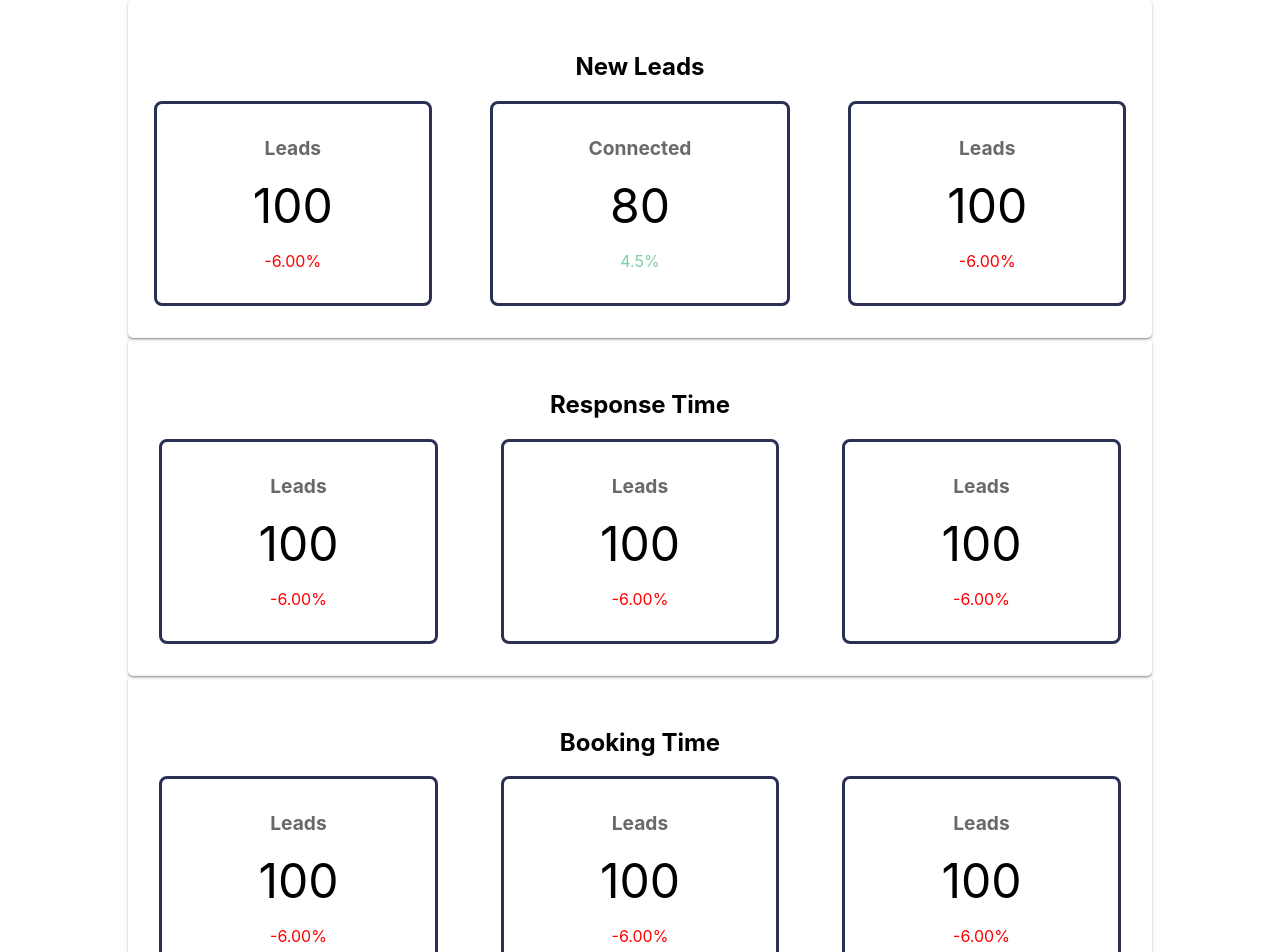
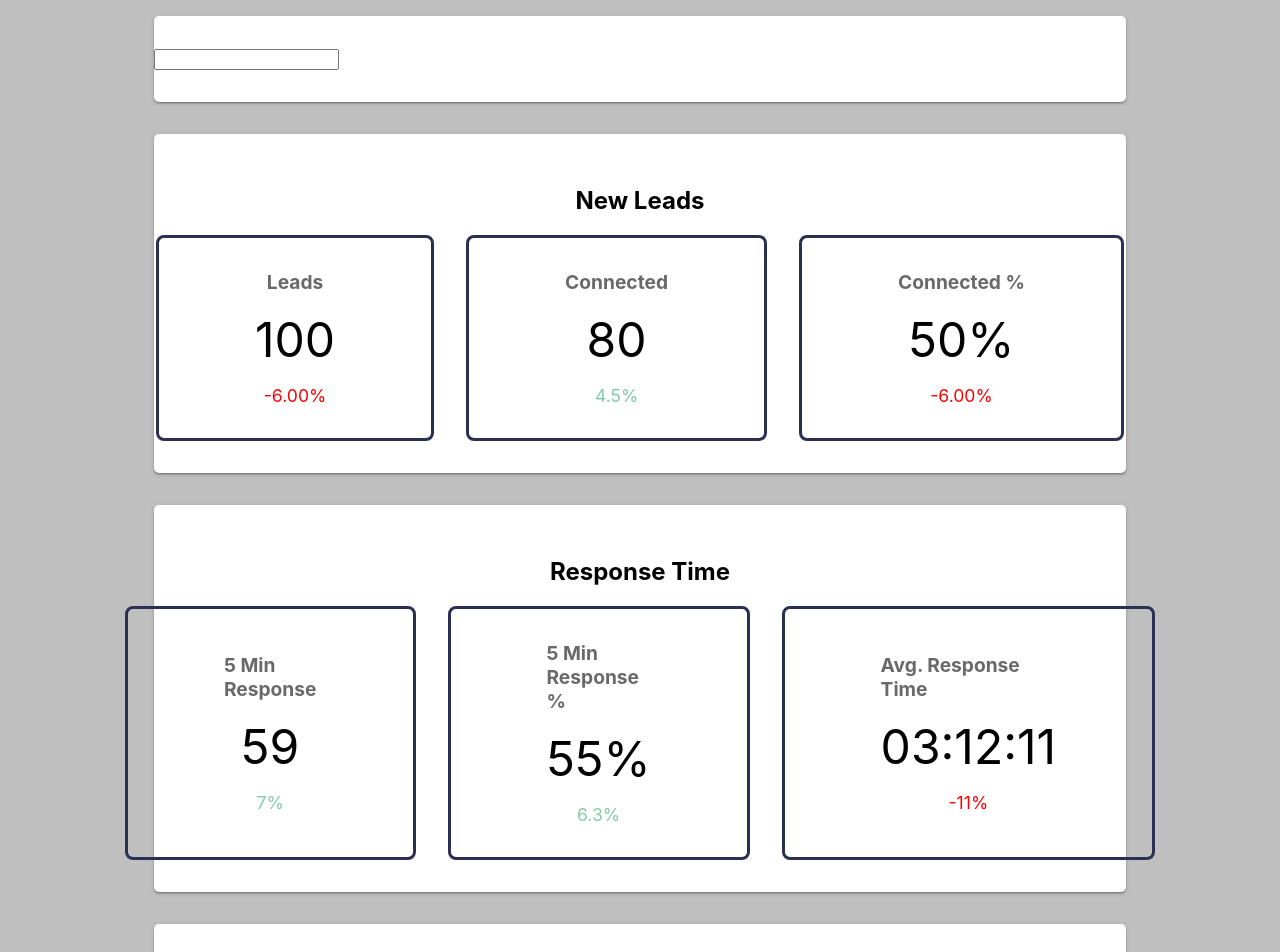
Before and after one commit to JohnB-OTF/dental-dashboard, a Next.js app: page /DashBoard in a window 1280 px wide. Shown: the top 952 px of the page. Built offline with nearby package versions, Linux system fonts and the light colour scheme.

Commit message:
add calendar component

```diff
--- /dev/null
+++ b/Components/Calendar/Calendar.jsx
@@ -0,0 +1,27 @@
+//libraries
+import { useState } from "react"
+import DatePicker from "react-datepicker"
+import "react-datepicker/dist/react-datepicker.css"
+
+const Calendar = () => {
+  const [dateRange, setDateRange] = useState([null, null])
+  const [startDate, endDate] = dateRange
+
+  console.log("dateRef", new Date())
+
+  console.log(dateRange)
+
+  return (
+    <DatePicker
+      selectsRange={true}
+      startDate={startDate}
+      endDate={endDate}
+      onChange={(update) => {
+        setDateRange(update)
+      }}
+      isClearable={true}
+    />
+  )
+}
+
+export default Calendar
--- a/Components/CardInfo/cardInfo.module.scss
+++ b/Components/CardInfo/cardInfo.module.scss
@@ -16,7 +16,7 @@
     font-size: 3rem;
   }
   & small {
-    font-size: 1rem;
+    font-size: 1.1rem;
   }
   &__green {
     color: #81cca6;
--- a/package.json
+++ b/package.json
@@ -11,6 +11,7 @@
   "dependencies": {
     "next": "12.1.6",
     "react": "18.1.0",
+    "react-datepicker": "4.8.0",
     "react-dom": "18.1.0"
   },
   "devDependencies": {
--- a/pages/DashBoard/dashBoard.module.scss
+++ b/pages/DashBoard/dashBoard.module.scss
@@ -1,27 +1,31 @@
 @import "../../styles/mixin";
 
 .main {
-  @include container(15%);
   width: 100%;
   min-height: 100vh;
   display: flex;
   flex-direction: column;
   justify-content: center;
   align-items: center;
-  background: rgb(255, 255, 255) none repeat scroll 0% 0%;
+  background: rgb(192, 191, 191) none repeat scroll 0% 0%;
   &__section {
+    margin: 1rem;
     padding: 2rem 0;
-    width: 100%;
+    width: 95%;
+    background-color: #fff;
     box-shadow: rgba(0, 0, 0, 0.14) 0px 2px 2px 0px,
       rgba(0, 0, 0, 0.2) 0px 1px 1px 0px, rgba(0, 0, 0, 0.12) 0px 1px 5px 0px;
     border-radius: 5px;
+    &__filters {
+      width: fit-content;
+    }
     &_titles {
       text-align: center;
     }
     &_cards {
       width: 100%;
       display: flex;
-      justify-content: space-evenly;
+      justify-content: center;
       gap: 2rem;
     }
   }
--- a/pages/DashBoard/index.jsx
+++ b/pages/DashBoard/index.jsx
@@ -1,9 +1,9 @@
 import Head from "next/head"
-import Image from "next/image"
 import styles from "./dashBoard.module.scss"
 
 //componets
 import CardInfo from "../../Components/CardInfo/CardInfo"
+import Calendar from "../../Components/Calendar/Calendar"
 
 const DashBoard = () => {
   return (
@@ -16,13 +16,19 @@ const DashBoard = () => {
 
       <main className={styles.main}>
         <section className={styles.main__section}>
+          <div className={styles.main__section__filters}>
+            <Calendar />
+          </div>
+        </section>
+
+        <section className={styles.main__section}>
           <div className={styles.main__section_titles}>
             <h2>New Leads</h2>
           </div>
           <div className={styles.main__section_cards}>
             <CardInfo title="Leads" value="100" percent="-6.00" />
             <CardInfo title="Connected" value="80" percent="4.5" />
-            <CardInfo title="Leads" value="100" percent="-6.00" />
+            <CardInfo title="Connected %" value="50%" percent="-6.00" />
           </div>
         </section>
 
@@ -31,9 +37,13 @@ const DashBoard = () => {
             <h2>Response Time</h2>
           </div>
           <div className={styles.main__section_cards}>
-            <CardInfo title="Leads" value="100" percent="-6.00" />
-            <CardInfo title="Leads" value="100" percent="-6.00" />
-            <CardInfo title="Leads" value="100" percent="-6.00" />
+            <CardInfo title="5 Min Response" value="59" percent="7" />
+            <CardInfo title="5 Min Response %" value="55%" percent="6.3" />
+            <CardInfo
+              title="Avg. Response Time"
+              value="03:12:11"
+              percent="-11"
+            />
           </div>
         </section>
 
@@ -42,9 +52,13 @@ const DashBoard = () => {
             <h2>Booking Time</h2>
           </div>
           <div className={styles.main__section_cards}>
-            <CardInfo title="Leads" value="100" percent="-6.00" />
-            <CardInfo title="Leads" value="100" percent="-6.00" />
-            <CardInfo title="Leads" value="100" percent="-6.00" />
+            <CardInfo title="Same Day Booking" value="27" percent="-1.2" />
+            <CardInfo title="Same Day Booking %" value="38%" percent="2.4" />
+            <CardInfo
+              title="avg. Time to Booking"
+              value="17:14:12"
+              percent="4.6"
+            />
           </div>
         </section>
       </main>
```
Also changed, not shown: 1 other file (tests, documents, lock files or other folders).
